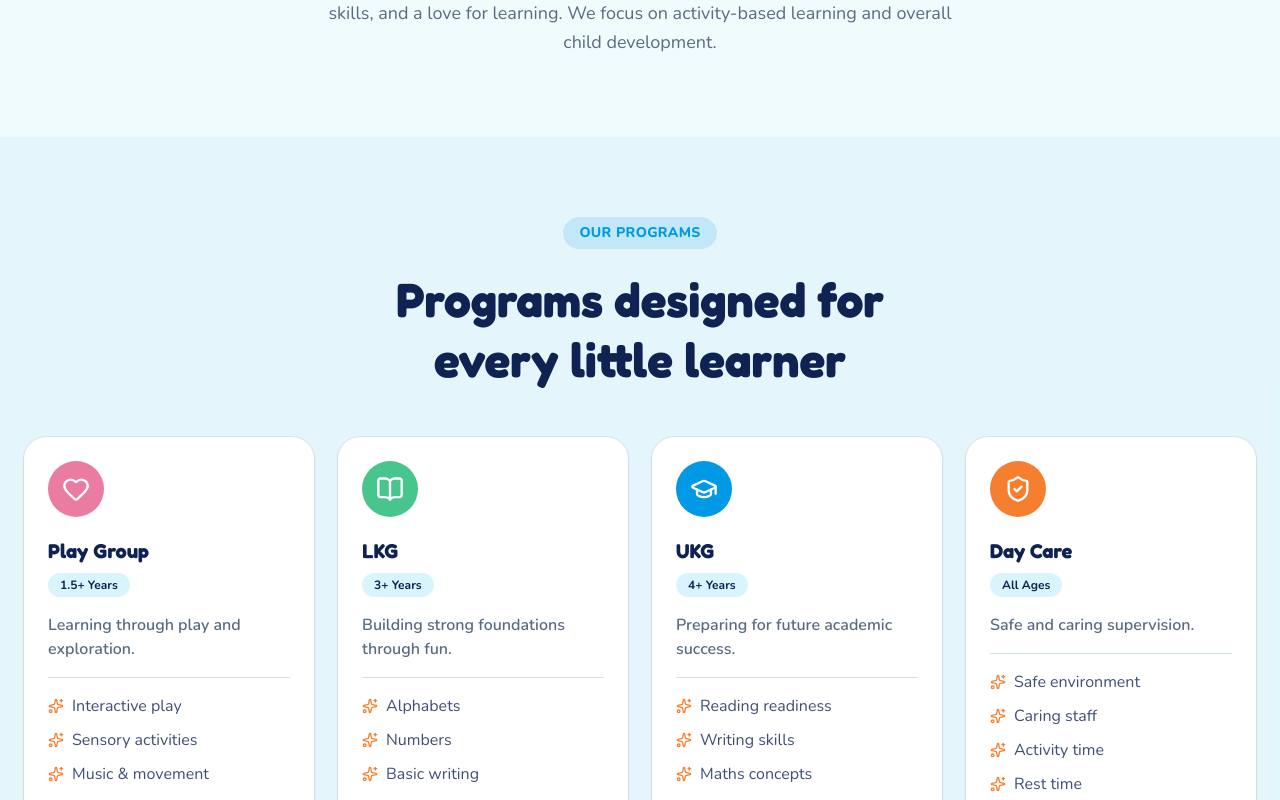
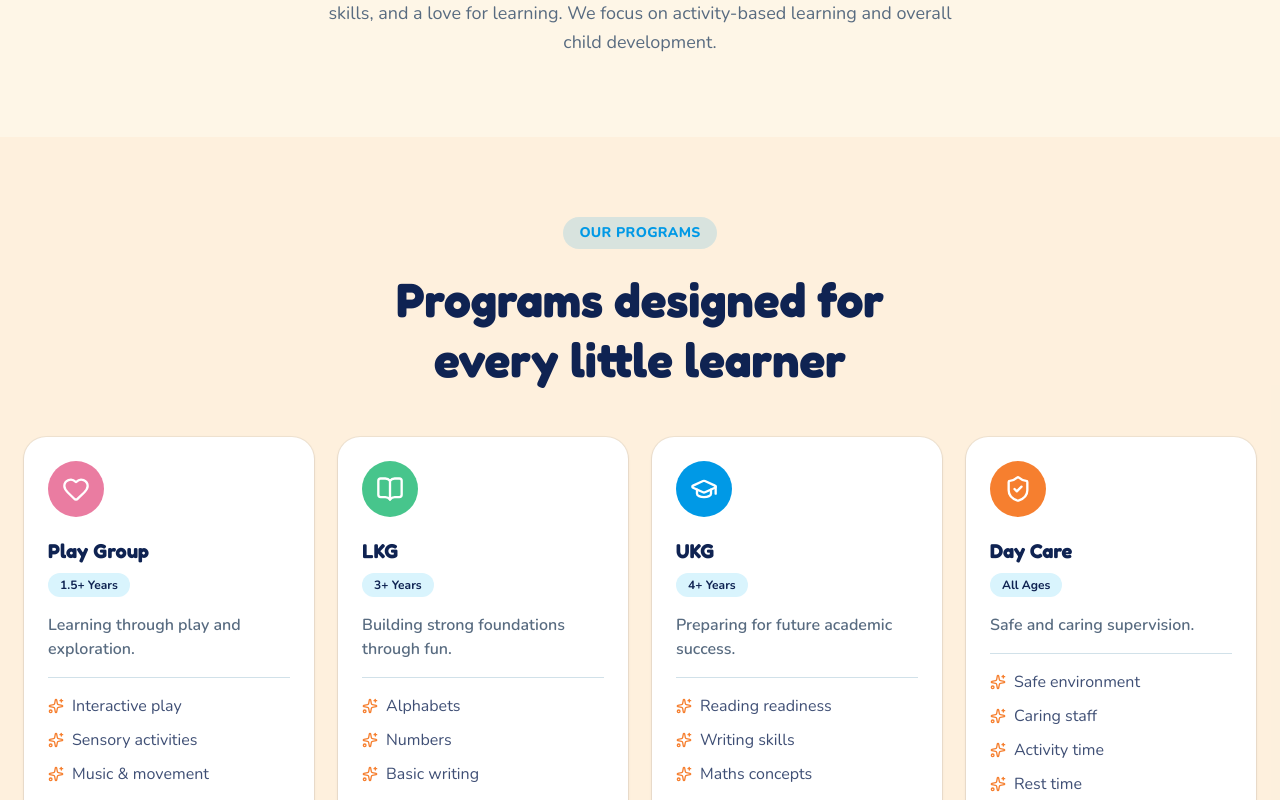
Before and after one commit to Lohithsai786/gen-zee-kids-preschool, a Next.js app: page / in a window 1280 px wide. Shown: the part 1140-1940 px from the top of the page. Built offline with nearby package versions, Linux system fonts and the light colour scheme.

Commit message:
feat: update color themes to orange across components

```diff
--- a/app/globals.css
+++ b/app/globals.css
@@ -56,7 +56,7 @@
 
 :root {
   color-scheme: light;
-  --background: oklch(0.98 0.012 220);
+  --background: oklch(0.975 0.022 85);
   --foreground: oklch(0.27 0.09 264);
   --card: oklch(1 0 0);
   --card-foreground: oklch(0.27 0.09 264);
--- a/components/learning-journey.tsx
+++ b/components/learning-journey.tsx
@@ -9,7 +9,7 @@ const steps = [
 
 export function LearningJourney() {
   return (
-    <section className="bg-brand-blue/5 py-16 lg:py-20">
+    <section className="bg-brand-orange/5 py-16 lg:py-20">
       <div className="mx-auto max-w-4xl px-4 text-center sm:px-6">
         <span className="inline-flex rounded-full bg-brand-blue/15 px-4 py-1.5 text-sm font-extrabold tracking-wide text-brand-blue">
           LEARNING JOURNEY
--- a/components/programs.tsx
+++ b/components/programs.tsx
@@ -70,7 +70,7 @@ const programs: Program[] = [
 
 export function Programs() {
   return (
-    <section id="programs" className="scroll-mt-24 bg-brand-blue/5 py-16 lg:py-20">
+    <section id="programs" className="scroll-mt-24 bg-brand-orange/5 py-16 lg:py-20">
       <div className="mx-auto max-w-7xl px-4 sm:px-6">
         <div className="mx-auto max-w-2xl text-center">
           <span className="inline-flex rounded-full bg-brand-blue/15 px-4 py-1.5 text-sm font-extrabold tracking-wide text-brand-blue">
--- a/components/social.tsx
+++ b/components/social.tsx
@@ -3,7 +3,7 @@ import { site } from '@/lib/site'
 
 export function Social() {
   return (
-    <section className="bg-brand-blue/5 py-14">
+    <section className="bg-brand-orange/5 py-14">
       <div className="mx-auto max-w-3xl px-4 text-center sm:px-6">
         <p className="text-lg font-semibold text-foreground/80">
           See our daily adventures, events and happy moments on social media.
```
Also changed, not shown: 1 other file (tests, documents, lock files or other folders).
